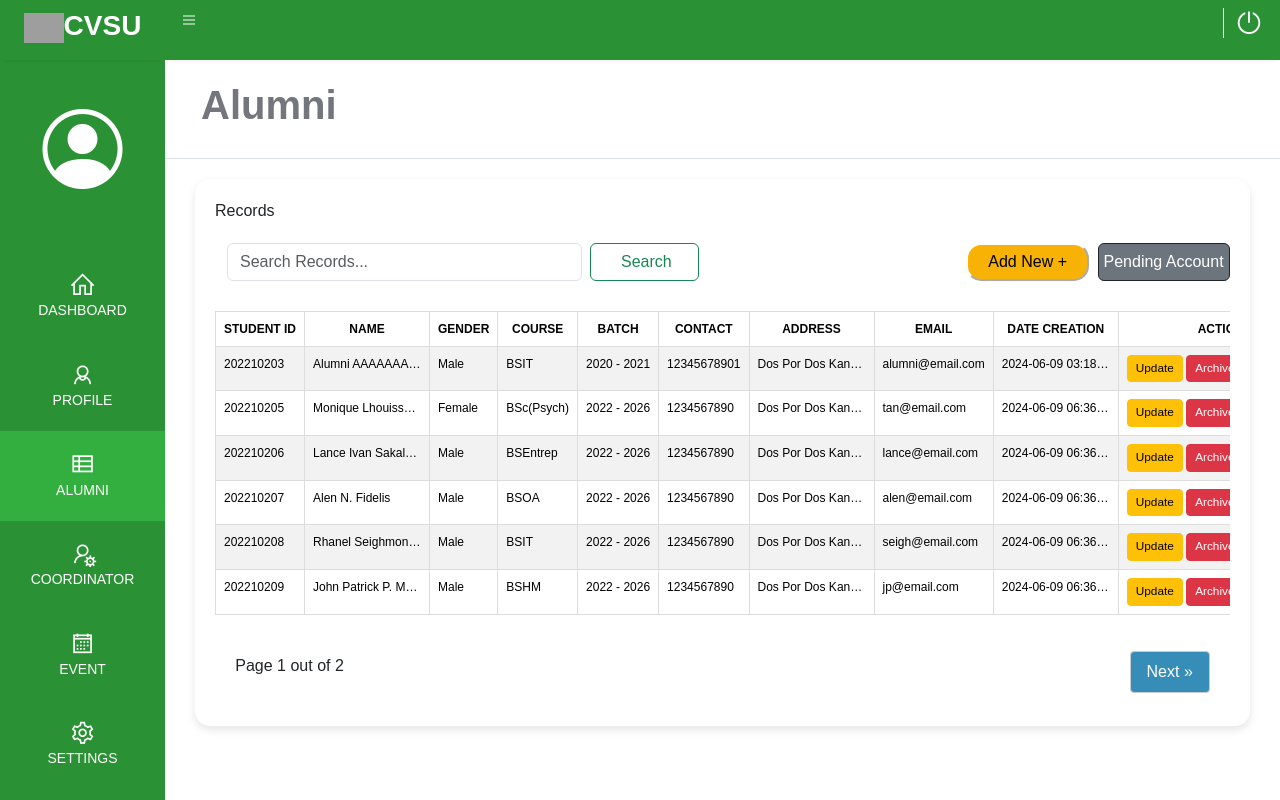
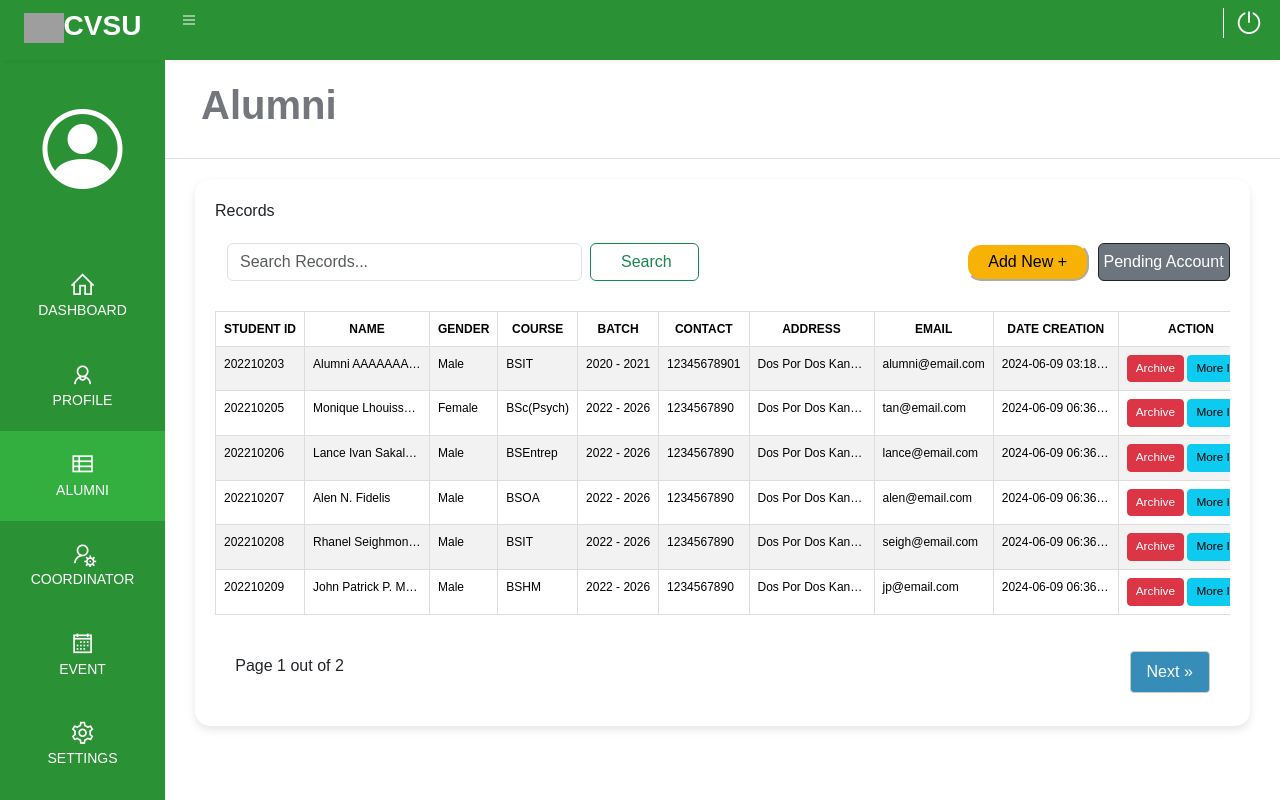
Before and after one commit to L-iVANS/ITEC75A-ALUMNI-MANAGEMENT-SYSTEM, a PHP site: page /alumni.php in a window 1280 px wide. Run offline with PHP 8.4, Linux system fonts and the light colour scheme; the visitor is signed in with stand-in values (Sample User, id 1); data comes from the database, SQL or seed files in the repository; data that the repository does not hold is empty; some libraries are stand-ins or nearby versions; grey boxes are pictures that could not be loaded.

Commit message:
update remove

```diff
--- a/Project - Final (PHP)/adminPage/alumni/alumni.php
+++ b/Project - Final (PHP)/adminPage/alumni/alumni.php
@@ -389,7 +389,6 @@ if (isset($_GET['ide'])) {
                                             <?php
                                             echo "
                                                 <td class='inline act'>
-                                                    <a class='btn btn-warning btn-sm' href='./update_info.php?id=$row[alumni_id]' style='font-size: 11.8px;'>Update</a>
                                                     <a class='btn btn-danger btn-sm archive' href='./del_alumni.php?id=$row[alumni_id]' style='font-size: 11.8px;'>Archive</a>
                                                     <a class='btn btn-info btn-sm' href='./alumni_info.php?id=$row[alumni_id]' style='font-size: 11.8px;'>More Info</a>
                                                 </td>
```
